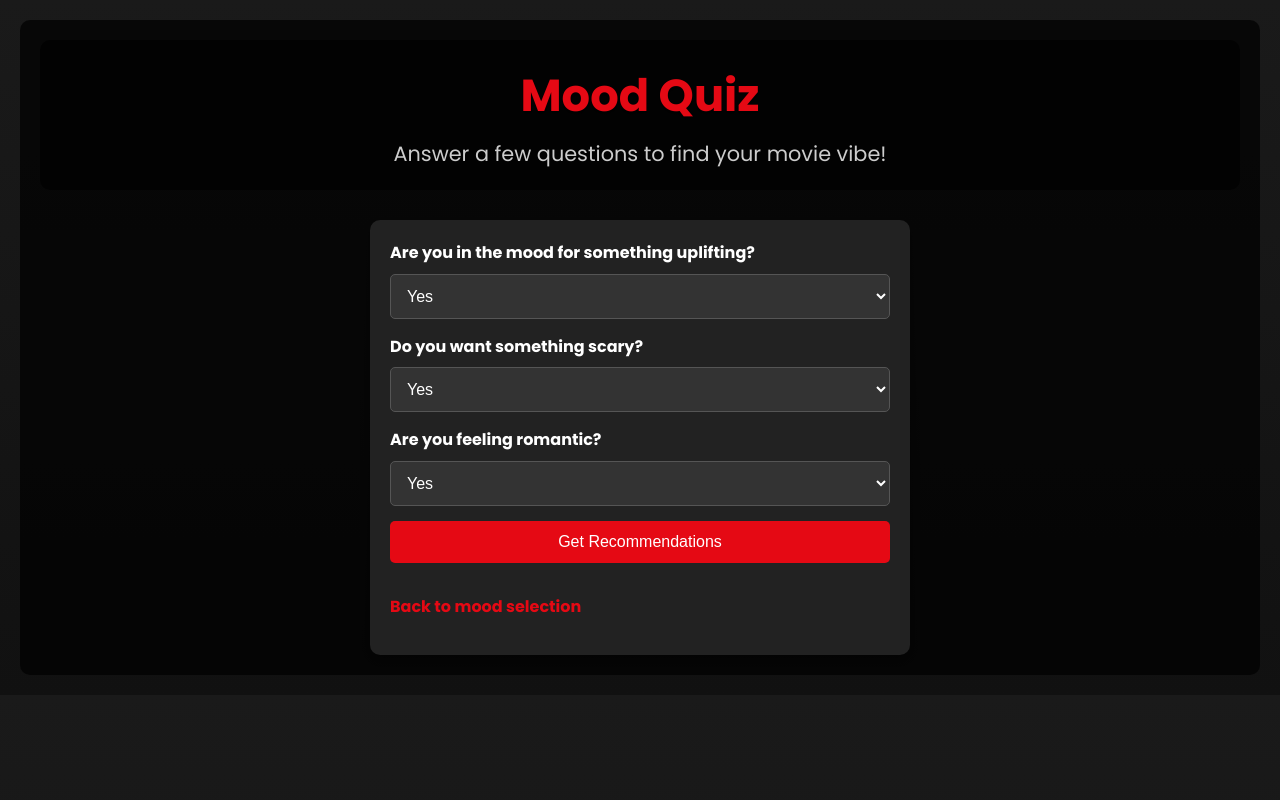
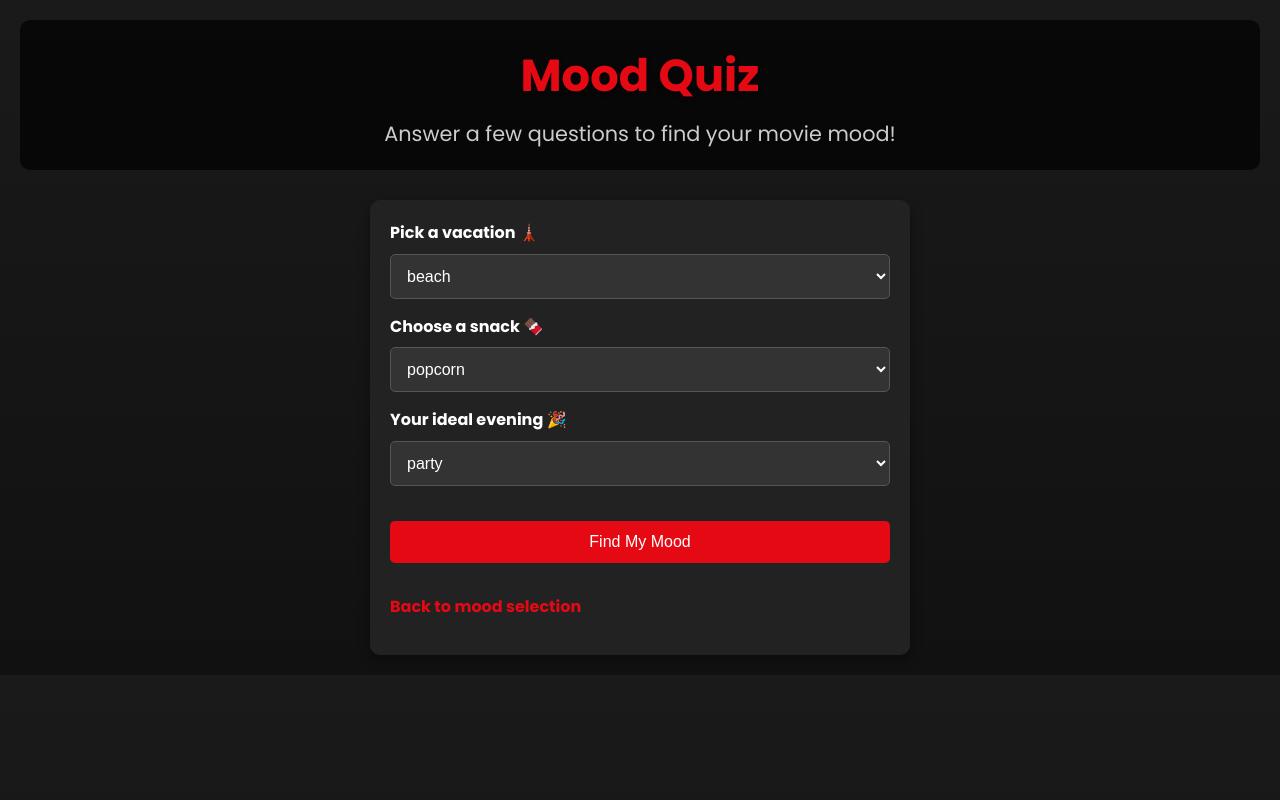
Before and after one commit to JScaccia3/Movie-Mood-Ring-Project, a Flask app: page /quiz in a window 1280 px wide. Run offline with Flask 3, Linux system fonts and the light colour scheme; data that the repository does not hold is empty.

Commit message:
Changes to "Surprise Me!", quiz, CSS, HTML

```diff
--- a/app.py
+++ b/app.py
@@ -15,7 +15,7 @@ TMDB_BASE_URL = "https://api.themoviedb.org/3"
 moods = [
     "Happy", "Sad", "Excited", "Scared", "Hungry", "Relaxed", "Romantic", "Inspired",
     "Nostalgic", "Curious", "Adventurous", "Angry", "Hopeful", "Mellow", "Playful",
-    "Tense", "Cozy", "Epic", "Silly", "Reflective", "Energetic", "Surprise Me!",
+    "Tense", "Cozy", "Epic", "Silly", "Reflective", "Energetic",
     "Spooky Halloween", "Christmas", "Valentine’s Day", "Beachy Teen Summer"
 ]
 
@@ -140,28 +140,66 @@ def recommend_get(mood):
     posters = get_random_posters(8)
     return render_template('recommendations.html', movies=selected_movies, mood=mood, posters=posters)
 
+
+#Quiz
+
+quiz_questions = [
+    {
+        "questions": "q1",
+        "options": {"beach": ["Happy", "Nostalgic", "Hopeful", "Silly", "Reflective", "Beachy Teen Summer"],
+                    "mountains": ["Sad", "Scared", "Adventurous", "Angry", "Energetic", "Spooky Halloween"],
+                    "city": ["Excited", "Inspired", "Curious", "Tense", "Epic", "Christmas"],
+                    "staycation": ["Romantic", "Hungry", "Mellow", "Playful", "Cozy", "Valentine’s Day"]}
+    },
+    {
+        "questions": "q2",
+        "options": {"popcorn": ["Sad", "Hungry", "Silly", "Christmas", "Scared", "Angry"],
+                    "chocolate": ["Romantic", "Mellow", "Playful", "Cozy", "Reflective", "Valentine’s Day"],
+                    "candy": ["Excited", "Nostalgic", "Curious", "Adventurous", "Energetic", "Spooky Halloween"],
+                    "fruits": ["Happy", "Inspired", "Hopeful", "Tense", "Epic", "Beachy Teen Summer"]}
+    },
+    {
+        "questions": "q3",
+        "options": {"party": ["Excited", "Beachy Teen Summer", "Angry", "Energetic", "Curious", "Tense"],
+                    "takeout & movie": ["Romantic", "Hopeful", "Scared", "Hungry", "Relaxed", "Valentine’s Day"],
+                    "reading": ["Sad", "Nostalgic", "Reflective", "Mellow", "Cozy", "Christmas"],
+                    "gaming": ["Happy", "Silly", "Adventurous", "Playful", "Spooky Halloween", "Inspired"]}
+    }
+]
+
+@app.route('/surprise')
+def surprise():
+    selected_movies, mood = get_movies_for_mood("Surprise Me!", 'en', 7.0)
+    return render_template('recommendations.html', movies=selected_movies, mood="Surprise Me!")
+
+#Quiz
+
 @app.route('/quiz', methods=['GET', 'POST'])
 def quiz():
-    posters = get_random_posters(8)
     if request.method == 'POST':
-        q1 = request.form.get('q1')
-        q2 = request.form.get('q2')
-        q3 = request.form.get('q3')
+        mood_score = {mood: 0 for mood in moods}
+        answers = {
+            "q1": request.form.get('q1'),
+            "q2": request.form.get('q2'),
+            "q3": request.form.get('q3')
+        }
+        for q in quiz_questions:
+            question_list = q["questions"]
+            answer = answers.get(question_list)
+            if answer in q["options"]:
+                for mood in q["options"][answer]:
+                    mood_score[mood] += 1
+        max_score = max(mood_score.values())
+        top_moods = [m for m, score in mood_score.items() if score == max_score and score > 0]
+        final_mood = top_moods[0] if top_moods else "Relaxed"
 
-        if q1 == 'yes':
-            mood = "Happy"
-        elif q2 == 'yes':
-            mood = "Scared"
-        elif q3 == 'yes':
-            mood = "Romantic"
-        else:
-            mood = "Relaxed"
+        selected_movies, mood = get_movies_for_mood(final_mood, 'en', 7.0)
+        return render_template('recommendations.html', movies=selected_movies, mood= final_mood)
 
-        session.pop(f"movies_{mood}", None)
-        selected_movies, mood = get_movies_for_mood(mood, 'en', 7.0)
-        return render_template('recommendations.html', movies=selected_movies, mood=mood, posters=posters)
+    return render_template('quiz.html')
 
-    return render_template('quiz.html', posters=posters)
+if __name__ == "__main__":
+    app.run(debug=True)
 
 @app.route('/movie/<int:movie_id>')
 def movie_details(movie_id):
--- a/static/style.css
+++ b/static/style.css
@@ -249,3 +249,16 @@ a:hover {
         grid-template-columns: repeat(2, 1fr);
     }
 }
+
+.trailer-style a {
+    color: #FAEBD7;
+    background-color: #4682B4;
+    border-radius: 15px;
+    padding: 4px 12px;
+    margin: 0;
+    display: inline-block;
+}
+
+input[type="submit"] {
+    margin-top: 20px;
+}
--- a/templates/index.html
+++ b/templates/index.html
@@ -25,9 +25,13 @@
                         <option value="{{ mood }}">{{ mood }}</option>
                     {% endfor %}
                 </select>
+                <label for="min_rating">Minimum Rating:</label>
+                <input type="number" name="min_rating" id="min_rating" step="0.1" min="0" max="10" value="5">
+                <br>
                 <input type="submit" value="Get Recommendations">
             </form>
-            <p><a href="/quiz">Not sure? Take the mood quiz!</a></p>
+            <p><a href="/surprise">Surprise Me!</a></p>
+        <p><a href="/quiz">Not sure? Take the mood quiz!</a></p>
         </div>
     </div>
 </body>
--- a/templates/movie_details.html
+++ b/templates/movie_details.html
@@ -30,8 +30,10 @@
                 <p><strong>Budget:</strong> {{ movie.budget }}</p>
                 <p><strong>Revenue:</strong> {{ movie.revenue }}</p>
                 {% if movie.trailer_url %}
-                    <p><a href="{{ movie.trailer_url }}" target="_blank">Watch Trailer</a></p>
+                    <p class="trailer-style">
+                    <a href="{{ movie.trailer_url }}" target="_blank">Watch Trailer</a></p>
                 {% endif %}
+                    </p>
             </div>
         </div>
         <p><a href="{{ url_for('recommend_get', mood=mood) }}">Back to Recommendations</a></p>
--- a/templates/quiz.html
+++ b/templates/quiz.html
@@ -7,37 +7,36 @@
     <link rel="stylesheet" href="{{ url_for('static', filename='style.css') }}">
 </head>
 <body>
-    <div class="background-posters">
-        {% for poster in posters %}
-            <img src="https://image.tmdb.org/t/p/w500{{ poster }}" alt="Movie Poster" class="poster">
-        {% endfor %}
-    </div>
-    <div class="content-overlay">
     <div class="header">
         <h1>Mood Quiz</h1>
-            <p>Answer a few questions to find your movie vibe!</p>
+        <p>Answer a few questions to find your movie mood!</p>
     </div>
     <div class="form-container">
         <form method="POST" action="/quiz">
-                <label for="q1">Are you in the mood for something uplifting?</label>
+            <label for="q1">Pick a vacation &#128508;</label>
             <select name="q1" id="q1">
-                    <option value="yes">Yes</option>
-                    <option value="no">No</option>
+                <option value="beach">beach</option>
+                <option value="mountains">mountains</option>
+                <option value="city">city</option>
+                <option value="staycation">staycation</option>
             </select>
-                <label for="q2">Do you want something scary?</label>
+            <label for="q2">Choose a snack &#127851;</label>
             <select name="q2" id="q2">
-                    <option value="yes">Yes</option>
-                    <option value="no">No</option>
+                <option value="popcorn">popcorn</option>
+                <option value="chocolate">chocolate</option>
+                <option value="candy">candy</option>
+                <option value="fruits">fruits</option>
             </select>
-                <label for="q3">Are you feeling romantic?</label>
+            <label for="q3">Your ideal evening &#127881;</label>
             <select name="q3" id="q3">
-                    <option value="yes">Yes</option>
-                    <option value="no">No</option>
+                <option value="party">party</option>
+                <option value="takeout & movie">takeout & movie</option>
+                <option value="reading">reading</option>
+                <option value="gaming">gaming</option>
             </select>
-                <input type="submit" value="Get Recommendations">
+            <input type="submit" value="Find My Mood">
         </form>
         <p><a href="/">Back to mood selection</a></p>
     </div>
-    </div>
 </body>
 </html>
--- a/templates/recommendations.html
+++ b/templates/recommendations.html
@@ -14,9 +14,10 @@
     </div>
     <div class="content-overlay">
         <div class="header">
-            <h1>Movie Recommendations for "{{ mood }}"</h1>
+            <h1>Movie Recommendations for {{ mood }}</h1>
             <p>Here’s what we found for you!</p>
         </div>
+        <p><a href="/">Back to mood selection</a></p>
         <div class="movies">
             {% if movies %}
                 {% for movie in movies %}
@@ -24,7 +25,7 @@
                         <img src="https://image.tmdb.org/t/p/w500{{ movie.poster_path }}" alt="{{ movie.title }}">
                         <h3><a href="{{ url_for('movie_details', movie_id=movie.id, mood=mood) }}">{{ movie.title }}</a></h3>
                         <p>{{ movie.overview }}</p>
-                        <p><strong>Average User Rating:</strong> {{ '%.1f' % movie.vote_average }}/10 ({{ movie.vote_count }} votes)</p>
+                        <p style="color: #B8860B;"><strong>Average User Rating:</strong> {{ '%.1f' % movie.vote_average }}/10 ({{ movie.vote_count }} votes)</p>
                         {% if movie.trailer_url %}
                             <p><a href="{{ movie.trailer_url }}" target="_blank">Watch Trailer</a></p>
                         {% endif %}
```
Lines whose indentation alone changed are shown as unchanged.
